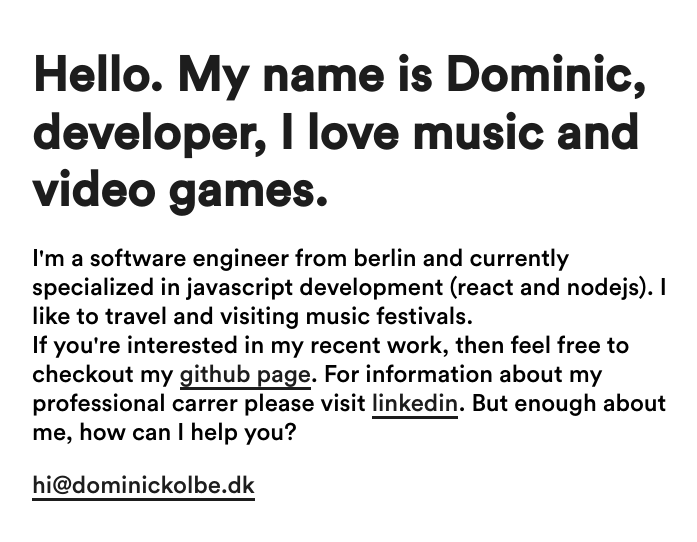
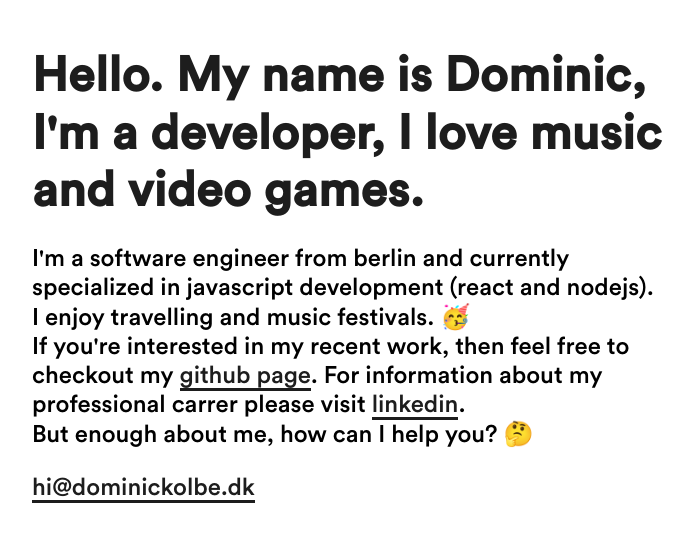
Before and after one commit to dominickolbe/dominickolbe, a React (Create React App) app: page / in a window 1280 px wide. Shown: the top 542 px of the page, without its empty margins (16-713 px from the left). Built offline with nearby package versions, Linux system fonts and the light colour scheme.

Commit message:
fix: update content and styles

```diff
--- a/src/App.js
+++ b/src/App.js
@@ -12,12 +12,12 @@ const HeroHeadline = styled.h1`
   letter-spacing: .03rem;
   line-height: 1.2;
   margin-bottom: 1.5rem;
-  max-width: 700px;
+  max-width: 680px;
 `;
 
 const HeroText = styled.p`
   font-size: 1.5em;
-  max-width: 660px;
+  max-width: 630px;
   margin-bottom: 1.5rem;
 `;
 
--- a/src/content.json
+++ b/src/content.json
@@ -1,5 +1,5 @@
 {
   "email": "hi@dominickolbe.dk",
-  "heroheadline": "Hello. My name is Dominic, developer, I love music and video games.",
-  "herosubline": "I'm a software engineer from berlin and currently specialized in javascript development (react and nodejs). I like to travel and visiting music festivals.<br />If you're interested in my recent work, then feel free to checkout my <a href=\"https://github.com/dominickolbe\" target=\"_blank\">github page</a>. For information about my professional carrer please visit <a href=\"https://www.linkedin.com/in/dominickolbe/\" target=\"_blank\">linkedin</a>. But enough about me, how can I help you?"
+  "heroheadline": "Hello. My name is Dominic, I'm a developer, I love music and video games.",
+  "herosubline": "I'm a software engineer from berlin and currently specialized in javascript development (react and nodejs). I enjoy travelling and music festivals. 🥳<br />If you're interested in my recent work, then feel free to checkout my <a href=\"https://github.com/dominickolbe\" target=\"_blank\">github page</a>. For information about my professional carrer please visit <a href=\"https://www.linkedin.com/in/dominickolbe/\" target=\"_blank\">linkedin</a>.<br/>But enough about me, how can I help you? 🤔"
 }
```
